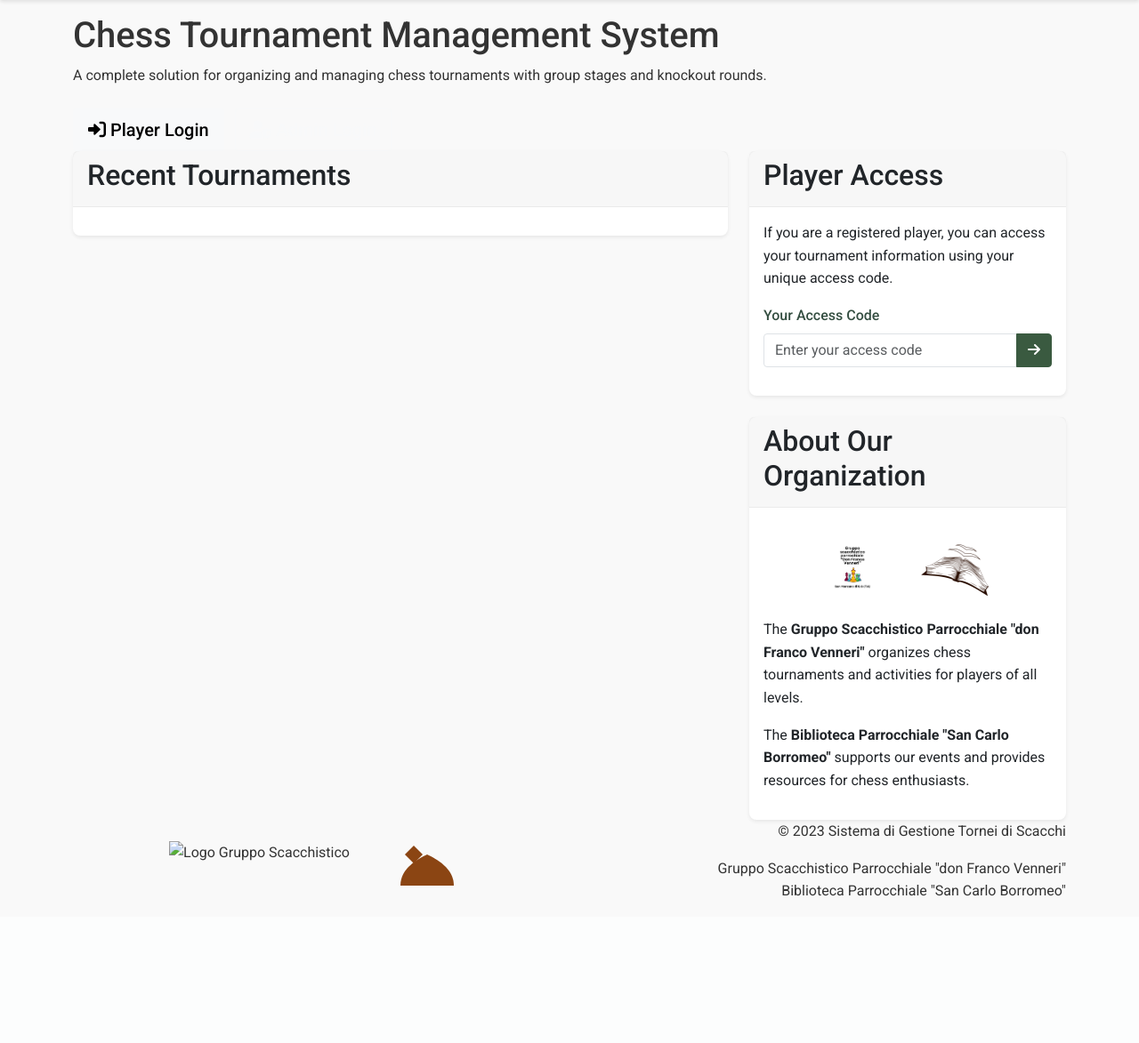
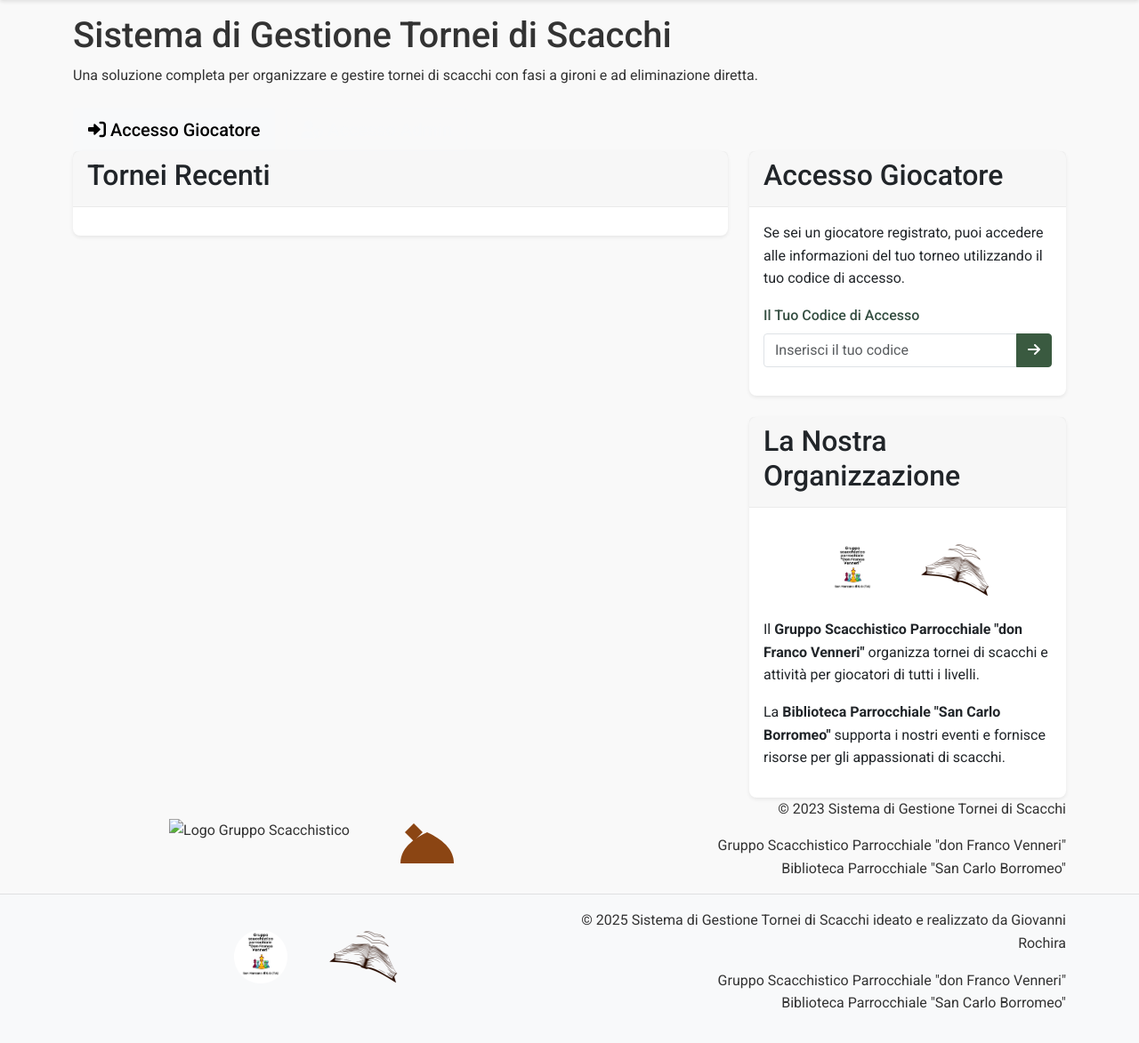
Before and after one commit to giorochi/ScacchistiDonFranco, a Flask app: page / in a window 1280 px wide. Shown: the part 114-1287 px from the top of the page at 89% size. Before the commit the page ends 1122 px from the top, so only its background shows below. Run offline with Flask 3, Linux system fonts and the light colour scheme; data that the repository does not hold is empty.

Commit message:
Translate interface to Italian and add logos with updated copyright
Implements Italian translations in templates, adds organization logos, and updates the copyright notice in layout.html.

Replit-Commit-Author: Agent
Replit-Commit-Session-Id: a7affa6b-0e8b-4d29-9bf4-93685ab3dcb1
Replit-Commit-Screenshot-Url: https://storage.googleapis.com/screenshot-production-us-central1/17650ef3-d9bc-486c-8329-b36643b839b5/9d47c50e-45e4-4eb6-b516-1fd9168eefc6.jpg

```diff
--- a/templates/index.html
+++ b/templates/index.html
@@ -1,30 +1,30 @@
 {% extends "layout.html" %}
 
-{% block title %}Chess Tournament Management System{% endblock %}
+{% block title %}Sistema di Gestione Tornei di Scacchi{% endblock %}
 
 {% block content %}
 <div class="hero">
     <div class="container">
-        <h1>Chess Tournament Management System</h1>
-        <p>A complete solution for organizing and managing chess tournaments with group stages and knockout rounds.</p>
+        <h1>Sistema di Gestione Tornei di Scacchi</h1>
+        <p>Una soluzione completa per organizzare e gestire tornei di scacchi con fasi a gironi e ad eliminazione diretta.</p>
         {% if not current_user.is_authenticated %}
             <div class="mt-4">
                 <a href="{{ url_for('login') }}" class="btn btn-light btn-lg me-2">
-                    <i class="fas fa-sign-in-alt"></i> Player Login
+                    <i class="fas fa-sign-in-alt"></i> Accesso Giocatore
                 </a>
                 <a href="{{ url_for('login') }}" class="btn btn-outline-light btn-lg">
-                    <i class="fas fa-user-shield"></i> Admin Login
+                    <i class="fas fa-user-shield"></i> Accesso Admin
                 </a>
             </div>
         {% else %}
             <div class="mt-4">
                 {% if current_user.username is defined %}
                     <a href="{{ url_for('admin_dashboard') }}" class="btn btn-light btn-lg">
-                        <i class="fas fa-chess-board"></i> Go to Admin Dashboard
+                        <i class="fas fa-chess-board"></i> Vai alla Dashboard Admin
                     </a>
                 {% else %}
                     <a href="{{ url_for('player_dashboard') }}" class="btn btn-light btn-lg">
-                        <i class="fas fa-chess"></i> Go to Player Dashboard
+                        <i class="fas fa-chess"></i> Vai alla Dashboard Giocatore
                     </a>
                 {% endif %}
             </div>
@@ -37,7 +37,7 @@
         <div class="col-md-8">
             <div class="card mb-4">
                 <div class="card-header">
-                    <h2>Recent Tournaments</h2>
+                    <h2>Tornei Recenti</h2>
                 </div>
                 <div class="card-body">
                     {% if tournaments %}
@@ -47,7 +47,17 @@
                                     <div class="d-flex w-100 justify-content-between">
                                         <h5 class="mb-1">{{ tournament.name }}</h5>
                                         <span class="tournament-status status-{{ tournament.status }}">
-                                            {{ tournament.status|replace('_', ' ')|title }}
+                                            {% if tournament.status == 'draft' %}
+                                                Bozza
+                                            {% elif tournament.status == 'group_stage' %}
+                                                Fase a Gironi
+                                            {% elif tournament.status == 'knockout_stage' %}
+                                                Fase ad Eliminazione
+                                            {% elif tournament.status == 'completed' %}
+                                                Completato
+                                            {% else %}
+                                                {{ tournament.status|replace('_', ' ')|title }}
+                                            {% endif %}
                                         </span>
                                     </div>
                                     <p class="mb-1">{{ tournament.description|truncate(100) }}</p>
@@ -67,7 +77,7 @@
                         </div>
                     {% else %}
                         <div class="alert alert-info">
-                            No tournaments available at the moment.
+                            Nessun torneo disponibile al momento.
                         </div>
                     {% endif %}
                 </div>
@@ -77,15 +87,15 @@
         <div class="col-md-4">
             <div class="card mb-4">
                 <div class="card-header">
-                    <h2>Player Access</h2>
+                    <h2>Accesso Giocatore</h2>
                 </div>
                 <div class="card-body">
-                    <p>If you are a registered player, you can access your tournament information using your unique access code.</p>
+                    <p>Se sei un giocatore registrato, puoi accedere alle informazioni del tuo torneo utilizzando il tuo codice di accesso.</p>
                     <form action="{{ url_for('login') }}" method="post">
                         <div class="mb-3">
-                            <label for="accessCode" class="form-label">Your Access Code</label>
+                            <label for="accessCode" class="form-label">Il Tuo Codice di Accesso</label>
                             <div class="input-group">
-                                <input type="text" class="form-control" id="accessCode" name="access_code" placeholder="Enter your access code" required>
+                                <input type="text" class="form-control" id="accessCode" name="access_code" placeholder="Inserisci il tuo codice" required>
                                 <button type="submit" class="btn btn-primary">
                                     <i class="fas fa-arrow-right"></i>
                                 </button>
@@ -97,15 +107,15 @@
 
             <div class="card">
                 <div class="card-header card-header-secondary">
-                    <h2>About Our Organization</h2>
+                    <h2>La Nostra Organizzazione</h2>
                 </div>
                 <div class="card-body">
                     <div class="logo-container">
                         <img src="{{ url_for('static', filename='img/logo_gruppo_scacchistico.png') }}" alt="Logo Gruppo Scacchistico" style="height: 60px; margin-right: 15px;">
                         <img src="{{ url_for('static', filename='img/logo_biblioteca.png') }}" alt="Logo Biblioteca" style="height: 60px;">
                     </div>
-                    <p>The <strong>Gruppo Scacchistico Parrocchiale "don Franco Venneri"</strong> organizes chess tournaments and activities for players of all levels.</p>
-                    <p>The <strong>Biblioteca Parrocchiale "San Carlo Borromeo"</strong> supports our events and provides resources for chess enthusiasts.</p>
+                    <p>Il <strong>Gruppo Scacchistico Parrocchiale "don Franco Venneri"</strong> organizza tornei di scacchi e attività per giocatori di tutti i livelli.</p>
+                    <p>La <strong>Biblioteca Parrocchiale "San Carlo Borromeo"</strong> supporta i nostri eventi e fornisce risorse per gli appassionati di scacchi.</p>
                 </div>
             </div>
         </div>
--- a/templates/layout.html
+++ b/templates/layout.html
@@ -148,7 +148,23 @@
         {%- endif -%}
     {% endmacro %}
 
-    <!-- Content container ends here, no footer -->
-
+    <!-- Footer -->
+    <footer class="footer mt-auto py-3">
+        <div class="container">
+            <div class="row">
+                <div class="col-md-6">
+                    <div class="logo-container">
+                        <img src="{{ url_for('static', filename='img/logo_gruppo_scacchistico.png') }}" alt="Logo Gruppo Scacchistico" style="height: 60px; margin-right: 15px;">
+                        <img src="{{ url_for('static', filename='img/logo_biblioteca.png') }}" alt="Logo Biblioteca" style="height: 60px;">
+                    </div>
+                </div>
+                <div class="col-md-6 text-md-end mt-3 mt-md-0">
+                    <p>© 2025 Sistema di Gestione Tornei di Scacchi ideato e realizzato da Giovanni Rochira</p>
+                    <p>Gruppo Scacchistico Parrocchiale "don Franco Venneri"<br>
+                       Biblioteca Parrocchiale "San Carlo Borromeo"</p>
+                </div>
+            </div>
+        </div>
+    </footer>
 </body>
 </html>
```
